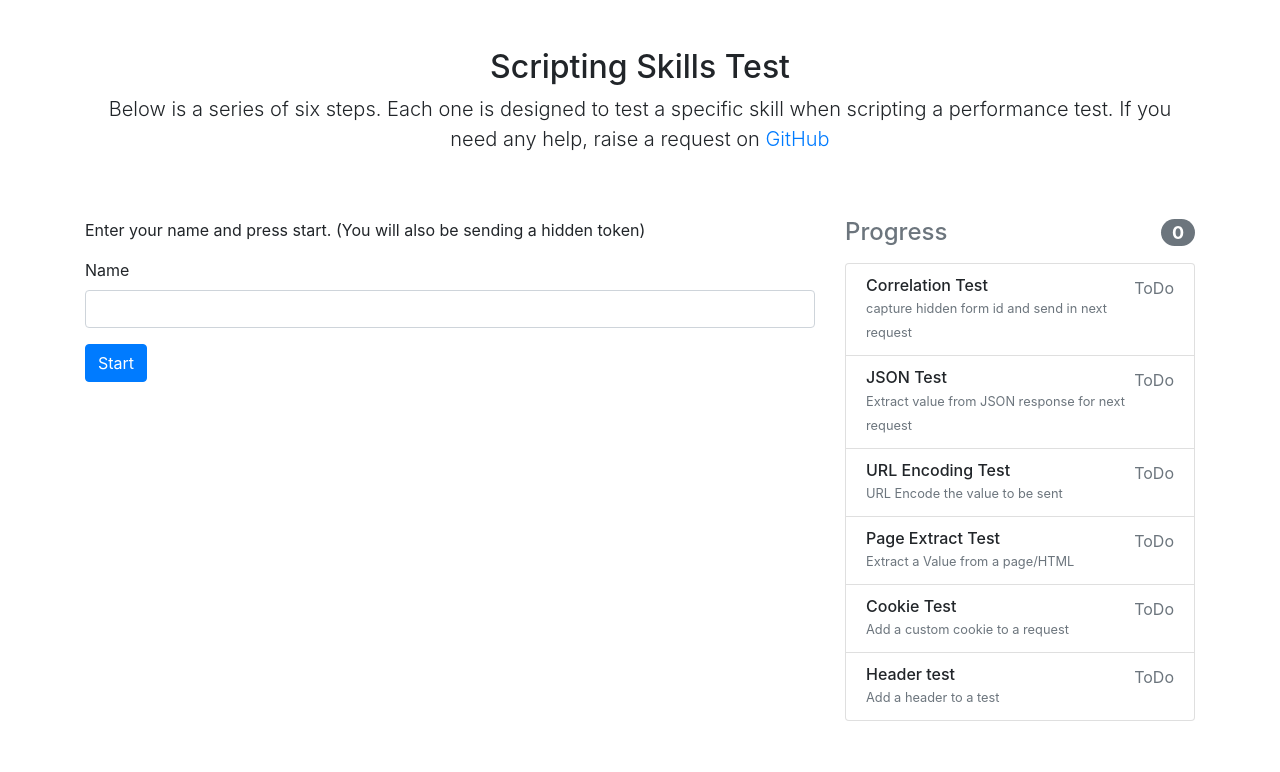
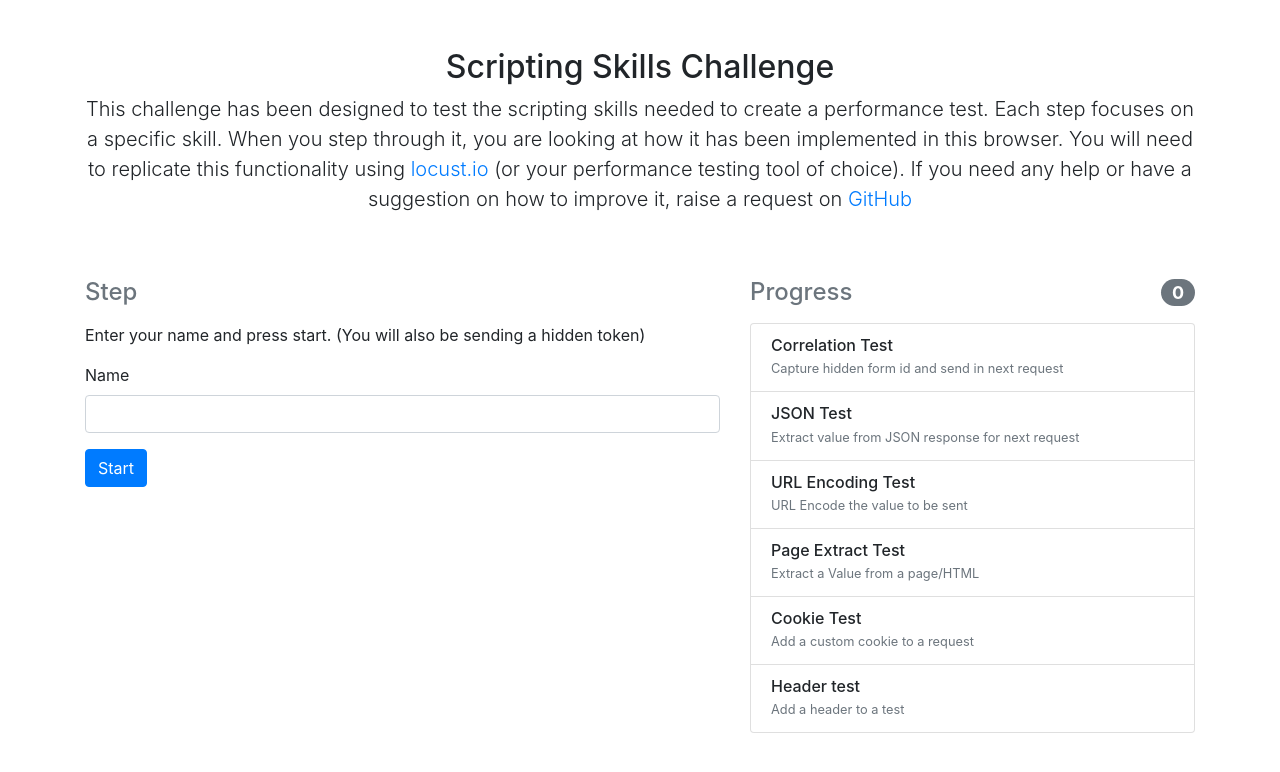
Before and after one commit to howardosborne/locust-scripting-challenge, a Python web app: template locust-scripting-challenge/templates/test.html in a window 1280 px wide. Shown: the top 772 px of the page. Run offline with Jinja, Linux system fonts and the light colour scheme; the template is opened without the code that fills it, so the values that code supplies are empty; some libraries are stand-ins or nearby versions.

Commit message:
clarified comments

```diff
--- a/examples/scriptingChallengeExample.py
+++ b/examples/scriptingChallengeExample.py
@@ -67,7 +67,8 @@ class TestTaskSet(SequentialTaskSet):
 
 class TakeTest(HttpUser):
     wait_time = constant(1)
-    host = "http://localhost:5000"
+    #host = "http://localhost:5000"
+    host = "https://locust-scripting-challenge.herokuapp.com"
     tasks = [TestTaskSet]
 
 #set up logging
--- a/locust-scripting-challenge/__init__.py
+++ b/locust-scripting-challenge/__init__.py
@@ -36,7 +36,7 @@ def verify_correlation():
 def parse_json():
     #just going to parse it - not verify it...
     item_id = request.get_json()['item_id']
-    return 'So long and thanks for all the fish'
+    return 'So long, and thanks for all the fish!'
 
 @app.route('/api/urlencoded/<message>')
 def urlencoded(message=None):
--- a/locust-scripting-challenge/templates/test.html
+++ b/locust-scripting-challenge/templates/test.html
@@ -24,11 +24,11 @@
           url: "/api/verify_correlation",
           data: "username=" + $('#username')[0].value + "&token={{token}}",
           success: function( result ) {
-            $("#correlate_form_id").html("passed");
+            $("#correlate_form_id").html("Passed");
             $("#correlate_form_id")[0].className = "text-success";
             $("#count").html("1");
             $("#step").html(`
-            <p>In this step you will need to post the value of the item_id in as JSON</p>
+            <p>In this step you will need to capture and then post the value of the item_id as JSON</p>
             <p id="item_id">` + result + `</p>`);
             $("#next_button").html(`<button type="button" class="btn btn-primary" onclick="parse_json()">Next</button>`);
           }
@@ -47,11 +47,11 @@
           success: function( result ) {
             //parse the json
             var extracted_response = result
-            $("#json_extract").html("passed");
+            $("#json_extract").html("Passed");
             $("#json_extract")[0].className = "text-success";
             $("#count").html("2");
             $("#step").html(`
-            <p>In this step you will need to send the value back in the uri - make sure you url encode it</p>
+            <p>In this step you will need to send the value back in the uri - make sure it is url encoded it</p>
             <p id="urlencoded">` + result + `</p>`);
             $("#next_button").html(`<button type="button" class="btn btn-primary" onclick="url_encoding()">Next</button>`);
         }
@@ -62,7 +62,7 @@
         $.ajax({
           url: url,
           success: function( result ) {
-            $("#parse_encoded_url").html("passed");
+            $("#parse_encoded_url").html("Passed");
             $("#parse_encoded_url")[0].className = "text-success";
             $("#count").html("3");
             var extracted_response = result
@@ -80,7 +80,7 @@
         $.ajax({
           url: "/api/html_extract/" + lowest,
           success: function( result ) {
-            $("#html_extract").html("passed");
+            $("#html_extract").html("Passed");
             $("#html_extract")[0].className = "text-success";
             $("#count").html("4");
             $("#step").html(`
@@ -95,7 +95,7 @@
         $.ajax({
           url: "/api/cookie",
           success: function( result ) {
-            $("#add_cookie").html("passed");
+            $("#add_cookie").html("Passed");
             $("#add_cookie")[0].className = "text-success";
             $("#count").html("5");
             $("#step").html(`
@@ -112,7 +112,7 @@
           url: "/api/header",
           headers: {custom_header:header},
           success: function( result ) {
-            $("#add_header").html("passed");
+            $("#add_header").html("Passed");
             $("#add_header")[0].className = "text-success";
             $("#count").html("6");
             $("#step").html(result);
@@ -126,15 +126,18 @@
   <body onload="start()">
     <div class="container">
       <div class="py-5 text-center">
-        <h2>Scripting Skills Test</h2>
-        <p class="lead">Below is a series of six steps. Each one is designed to test a specific skill when scripting a performance test. If you need any help, raise a request on <a href="https://github.com/howardosborne">GitHub</a></p>
+        <h2>Scripting Skills Challenge</h2>
+        <p class="lead">This challenge has been designed to test the scripting skills needed to create a performance test. Each step focuses on a specific skill. When you step through it, you are looking at how it has been implemented in this browser. You will need to replicate this functionality using <a href="https://locust.io">locust.io</a> (or your performance testing tool of choice). If you need any help or have a suggestion on how to improve it, raise a request on <a href="https://github.com/howardosborne/locust-scripting-challenge/issues">GitHub</a></p>
       </div>
       <div class="row">
-        <div class="col-md-8 order-md-1">
+        <div class="col-7">
+          <h4 class="d-flex justify-content-between align-items-center mb-3">
+            <span class="text-muted">Step</span>
+          </h4>
           <div id="step"></div>
           <div id="next_button"></div>
         </div>
-            <div class="col-md-4 order-md-2 mb-4">
+            <div class="col-5">
               <h4 class="d-flex justify-content-between align-items-center mb-3">
                 <span class="text-muted">Progress</span>
                 <span class="badge badge-secondary badge-pill" id=count>0</span>
@@ -143,44 +146,44 @@
                 <li class="list-group-item d-flex justify-content-between lh-condensed">
                   <div>
                     <h6 class="my-0">Correlation Test</h6>
-                    <small class="text-muted">capture hidden form id and send in next request</small>
+                    <small class="text-muted">Capture hidden form id and send in next request</small>
                   </div>
-                  <span class="text-muted" id="correlate_form_id">ToDo</span>
+                  <span class="text-muted" id="correlate_form_id"></span>
                 </li>
                 <li class="list-group-item d-flex justify-content-between lh-condensed">
                   <div>
                     <h6 class="my-0">JSON Test</h6>
                     <small class="text-muted">Extract value from JSON response for next request</small>
                   </div>
-                  <span class="text-muted" id="json_extract">ToDo</span>
+                  <span class="text-muted" id="json_extract"></span>
                 </li>
                 <li class="list-group-item d-flex justify-content-between lh-condensed">
                   <div>
                     <h6 class="my-0">URL Encoding Test</h6>
                     <small class="text-muted">URL Encode the value to be sent</small>
                   </div>
-                  <span class="text-muted" id="parse_encoded_url">ToDo</span>
+                  <span class="text-muted" id="parse_encoded_url"></span>
                 </li>
                 <li class="list-group-item d-flex justify-content-between lh-condensed">
                   <div>
                     <h6 class="my-0">Page Extract Test</h6>
                     <small class="text-muted">Extract a Value from a page/HTML</small>
                   </div>
-                  <span class="text-muted" id="html_extract">ToDo</span>
+                  <span class="text-muted" id="html_extract"></span>
                 </li>
                 <li class="list-group-item d-flex justify-content-between lh-condensed">
                   <div>
                     <h6 class="my-0">Cookie Test</h6>
                     <small class="text-muted">Add a custom cookie to a request</small>
                   </div>
-                  <span class="text-muted" id="add_cookie">ToDo</span>
+                  <span class="text-muted" id="add_cookie"></span>
                 </li>
                 <li class="list-group-item d-flex justify-content-between lh-condensed">
                   <div>
                     <h6 class="my-0">Header test</h6>
                     <small class="text-muted">Add a header to a test</small>
                   </div>
-                  <span class="text-muted" id="add_header">ToDo</span>
+                  <span class="text-muted" id="add_header"></span>
                 </li>
               </ul>
           </div>
```
